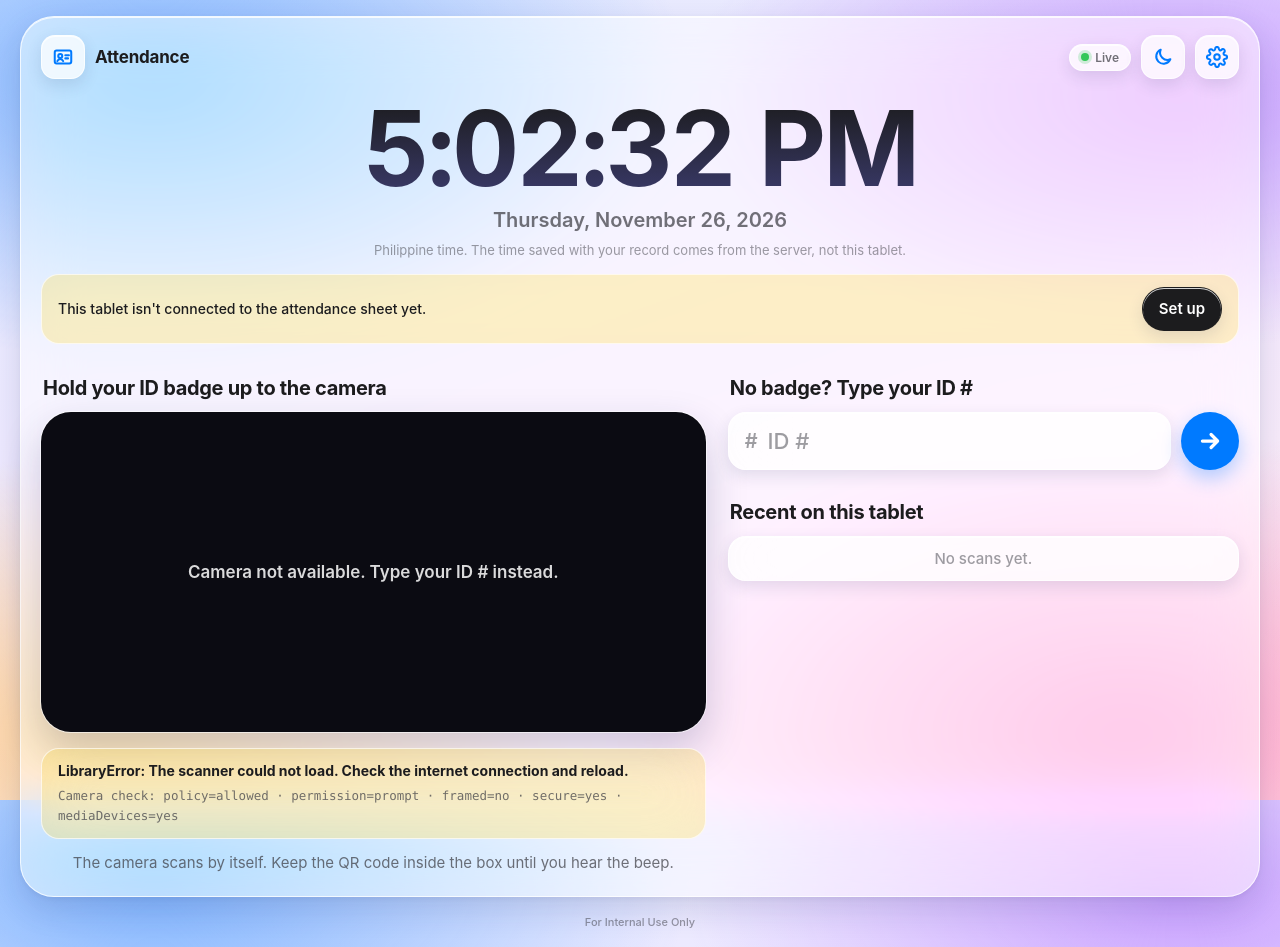
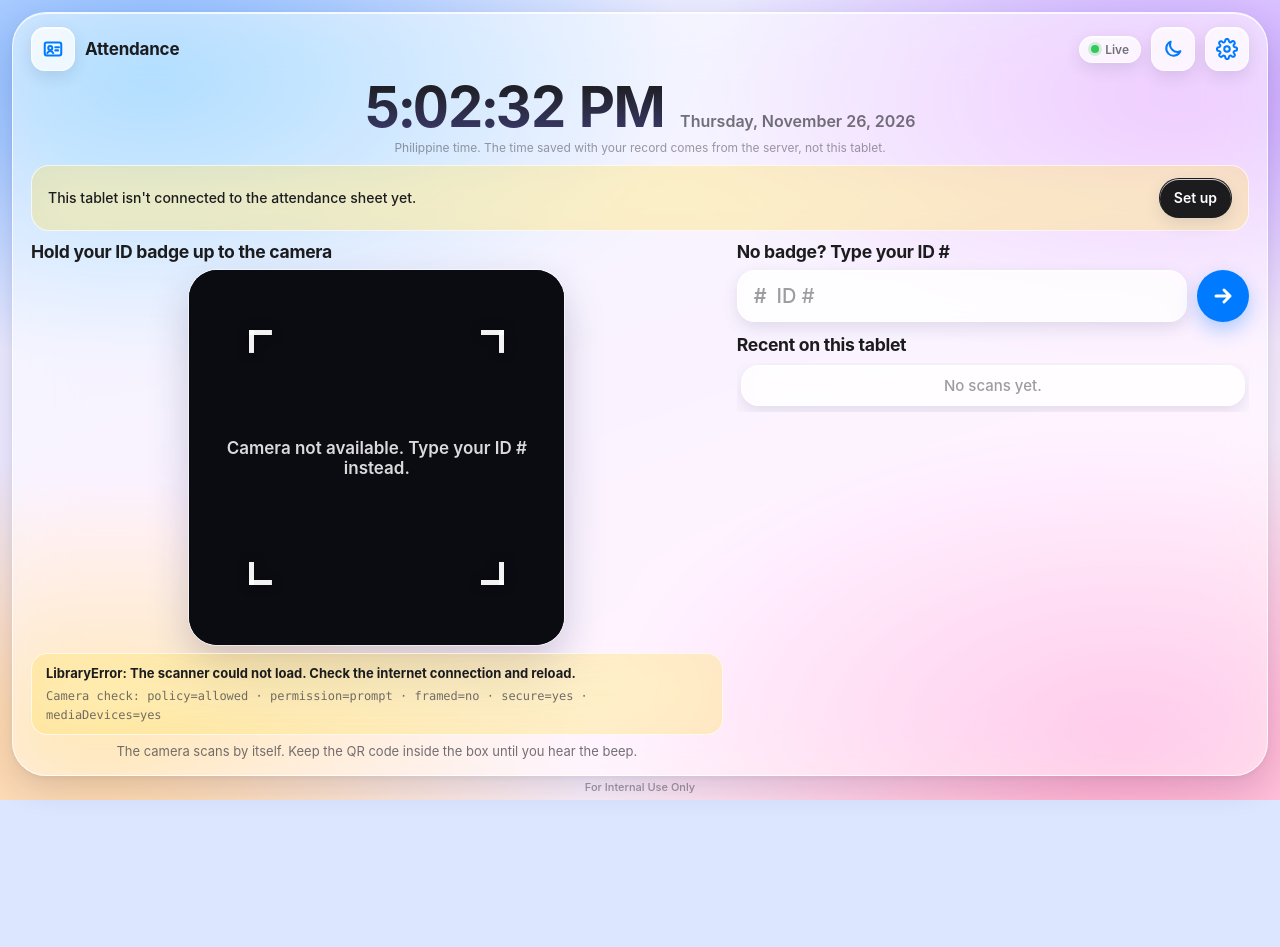
Before and after one commit to Me7o-11/attendance-scanner, a plain HTML site: page kiosk/index.html in a window 1280 px wide. After the commit the page ends 800 px from the top, so only its background shows below. Drawn offline with Linux system fonts and the light colour scheme.

Commit message:
Update index.html

```diff
--- a/kiosk/index.html
+++ b/kiosk/index.html
@@ -231,48 +231,133 @@
     footer { text-align: center; font-size: 11px; font-weight: 500; color: var(--label-3); padding: 6px 16px 18px; }
 
 
-      /* Kiosk page */
-      .app.kiosk { max-width: 1240px; }
-      .kgrid { display: grid; gap: 22px; grid-template-columns: 1fr; margin-top: 6px; }
-      .kgrid > * { min-width: 0; }
-      @media (min-width: 900px) and (orientation: landscape) {
-        .kgrid { grid-template-columns: minmax(0, 1.3fr) minmax(0, 1fr); align-items: start; }
+    /* ===== Kiosk page: everything fits on one screen, on any device ===== */
+    html, body { height: 100%; }
+    body { height: 100vh; height: 100dvh; display: flex; flex-direction: column; overflow: hidden; }
+    .app.kiosk {
+      flex: 1 1 auto; min-height: 0;
+      width: calc(100% - 24px); max-width: 1280px;
+      margin: 12px auto 2px; padding: 14px 18px 16px;
+      display: flex; flex-direction: column; gap: 10px; overflow: hidden;
     }
-      .side { display: grid; grid-template-columns: minmax(0, 1fr); gap: 4px; align-content: start; }
-      .btn.small { min-height: 44px; font-size: 15px; padding: 0 16px; }
-      .entry { display: flex; gap: 10px; align-items: stretch; }
-      .btn.sq { width: 58px; min-width: 58px; padding: 0; }
-      .btn.sq svg { width: 26px; height: 26px; }
+    @media (max-width: 480px) {
+      .app.kiosk { width: calc(100% - 12px); margin: 6px auto 2px; padding: 10px 12px 12px; gap: 8px; border-radius: 26px; }
+    }
+    footer { flex: 0 0 auto; padding: 2px 16px 6px; }
 
-      .setup-banner { display: flex; align-items: center; justify-content: space-between; gap: 12px; flex-wrap: wrap; }
+    /* Compact clock */
+    .app.kiosk .hero {
+      margin: 0; display: flex; align-items: baseline; justify-content: center;
+      gap: 2px 16px; flex-wrap: wrap; text-align: center;
+    }
+    .app.kiosk .clock { display: inline-block; font-size: clamp(32px, min(9vw, 7vh), 76px); letter-spacing: -1.5px; }
+    .app.kiosk .date { display: inline-block; margin: 0; font-size: clamp(13px, 2vh, 18px); }
+    .app.kiosk .tz-note { margin: -4px 0 0; font-size: 12px; }
+    .app.kiosk .section { margin: 0; font-size: clamp(15px, 2.2vh, 19px); }
+    @media (max-height: 760px) { .app.kiosk .tz-note { display: none; } }
 
-      .cam-title { display: flex; align-items: center; justify-content: space-between; gap: 12px; flex-wrap: wrap; }
-      .cam-title .section { margin: 26px 2px 12px; }
+    .setup-banner { margin: 0; display: flex; align-items: center; justify-content: space-between; gap: 12px; flex-wrap: wrap; }
+    .btn.small { min-height: 40px; font-size: 14px; padding: 0 14px; }
+
+    /* Main area: camera + side panel */
+    .kgrid {
+      flex: 1 1 auto; min-height: 0;
+      display: grid; gap: 14px;
+      grid-template-columns: minmax(0, 1fr);
+      grid-template-rows: minmax(0, 1fr) auto;          /* narrow: camera on top, panel below */
+    }
+    @media (min-aspect-ratio: 1/1) {                      /* wide: camera left, panel right */
+      .kgrid { grid-template-columns: minmax(0, 1.35fr) minmax(280px, 1fr); grid-template-rows: minmax(0, 1fr); }
+    }
+    .kgrid > * { min-width: 0; min-height: 0; }
+
+    /* Camera: a square that fills the space left over */
+    .cam-card { display: flex; flex-direction: column; gap: 8px; min-height: 0; }
+    .cam-title { display: flex; align-items: center; justify-content: space-between; gap: 10px; }
+    .cam-stage {
+      flex: 1 1 auto; min-height: 150px;
+      container-type: size;
+      display: grid; place-items: center;
+    }
     .viewer {
-        position: relative; background: #0B0B12; min-height: 320px;
-        border-radius: 30px; overflow: hidden;
+      position: relative;
+      width: min(100%, 55vh);                             /* fallback for older browsers */
+      aspect-ratio: 1 / 1;
+      background: #0B0B12; border-radius: 28px; overflow: hidden;
       box-shadow: 0 0 0 1px rgba(255, 255, 255, 0.6), 0 18px 40px rgba(31, 38, 89, 0.22);
     }
-      #reader { width: 100%; }
-      #reader video { width: 100% !important; display: block; object-fit: cover; }
+    @supports (width: 1cqmin) {
+      .viewer { width: 100cqmin; }                        /* the largest square that fits */
+    }
+    #reader { position: absolute !important; inset: 0; width: 100% !important; height: 100% !important; border: 0 !important; }
+    #reader video {
+      position: absolute; inset: 0;
+      width: 100% !important; height: 100% !important;
+      object-fit: cover; display: block;
+    }
+    #reader canvas, #reader img, #qr-shaded-region { display: none !important; }
     .viewer.mirror #reader video { transform: scaleX(-1); }
+
+    /* Scan guide (corner brackets) */
+    .scan-frame {
+      position: absolute; inset: 16%; z-index: 3; pointer-events: none;
+      --c: rgba(255, 255, 255, 0.95); --l: clamp(22px, 9%, 46px); --w: 5px;
+      background:
+        linear-gradient(var(--c), var(--c)) left top / var(--l) var(--w),
+        linear-gradient(var(--c), var(--c)) left top / var(--w) var(--l),
+        linear-gradient(var(--c), var(--c)) right top / var(--l) var(--w),
+        linear-gradient(var(--c), var(--c)) right top / var(--w) var(--l),
+        linear-gradient(var(--c), var(--c)) left bottom / var(--l) var(--w),
+        linear-gradient(var(--c), var(--c)) left bottom / var(--w) var(--l),
+        linear-gradient(var(--c), var(--c)) right bottom / var(--l) var(--w),
+        linear-gradient(var(--c), var(--c)) right bottom / var(--w) var(--l);
+      background-repeat: no-repeat;
+      filter: drop-shadow(0 0 6px rgba(0, 0, 0, 0.45));
+    }
     .viewer .placeholder {
-        position: absolute; inset: 0; display: flex; align-items: center; justify-content: center;
-        color: rgba(255, 255, 255, 0.85); text-align: center; padding: 24px; font-size: 17px; font-weight: 600;
+      position: absolute; inset: 0; z-index: 2; display: flex; align-items: center; justify-content: center;
+      color: rgba(255, 255, 255, 0.85); text-align: center; padding: 24px; font-size: clamp(14px, 2.2vh, 17px); font-weight: 600;
+      background: #0B0B12;
     }
-      .viewer .result { position: absolute; left: 14px; right: 14px; bottom: 14px; margin: 0; z-index: 5; background: #FFFFFF; }
-      /* Solid tints over the dark camera so the text stays readable */
+
+    /* Result card over the camera (solid so it stays readable) */
+    .viewer .result {
+      position: absolute; left: 10px; right: 10px; bottom: 10px; margin: 0; z-index: 5;
+      padding: 12px 14px; font-size: 16px; background: #FFFFFF;
+    }
+    .viewer .result .name { font-size: clamp(20px, 4.5cqmin, 30px); }
+    .viewer .result .line { margin-top: 6px; }
     .viewer .result.ok { background: linear-gradient(135deg, #CBF2D5 0%, #FFFFFF 100%); }
     .viewer .result.info { background: linear-gradient(135deg, #CCE4FF 0%, #FFFFFF 100%); }
     .viewer .result.error { background: linear-gradient(135deg, #FFD3D0 0%, #FFFFFF 100%); }
-      .cam-hint { margin: 14px 4px 0; font-size: 15px; color: var(--label-2); text-align: center; }
+
+    .cam-hint { margin: 0 4px; font-size: 13px; color: var(--label-2); text-align: center; }
+    @media (max-height: 760px) { .cam-hint { display: none; } }
     .diag {
-        margin-top: 16px; padding: 12px 16px; font-size: 14px; line-height: 1.45;
-        background: rgba(255, 204, 0, 0.22); border: 1px solid rgba(255, 255, 255, 0.7); border-radius: 18px;
+      padding: 10px 14px; font-size: 13px; line-height: 1.4; max-height: 22vh; overflow: auto;
+      background: rgba(255, 204, 0, 0.22); border: 1px solid rgba(255, 255, 255, 0.7); border-radius: 16px;
       -webkit-backdrop-filter: var(--blur); backdrop-filter: var(--blur);
     }
     .diag b { display: block; margin-bottom: 4px; }
-      .diag code { font-family: ui-monospace, SFMono-Regular, Menlo, Consolas, monospace; font-size: 12.5px; word-break: break-word; color: var(--label-2); }
+    .diag code { font-family: ui-monospace, SFMono-Regular, Menlo, Consolas, monospace; font-size: 12px; word-break: break-word; color: var(--label-2); }
+
+    /* Side panel: typing box + recent scans (scrolls inside itself) */
+    .side { display: flex; flex-direction: column; gap: 12px; min-height: 0; }
+    .side > section { min-height: 0; display: flex; flex-direction: column; gap: 8px; }
+    .side .recent-wrap { flex: 1 1 auto; }
+    .entry { display: flex; gap: 10px; align-items: stretch; }
+    .entry .field { min-height: 52px; }
+    .entry .field input { font-size: 20px; padding: 8px 0; }
+    .btn.sq { width: 52px; min-width: 52px; min-height: 52px; padding: 0; }
+    .btn.sq svg { width: 24px; height: 24px; }
+    #recent { overflow-y: auto; min-height: 0; padding: 2px 4px 6px; gap: 8px; }
+    #recent li { padding: 10px 14px; }
+    details.supervisor { margin-top: 0; }
+    @media (max-aspect-ratio: 999/1000) {
+      .side { flex-direction: column; }
+      #recent { max-height: 17vh; }
+      .side .recent-wrap .section { font-size: 15px; }
+    }
 
     /* Settings sheet */
     dialog {
@@ -402,10 +487,13 @@
             <h2 class="section">Hold your ID badge up to the camera</h2>
             <button class="btn small" id="switchBtn" type="button" hidden>Switch camera</button>
           </div>
+          <div class="cam-stage">
             <div class="viewer" id="viewer">
               <div id="reader"></div>
+              <div class="scan-frame" aria-hidden="true"></div>
               <div class="placeholder" id="placeholder">Starting camera...</div>
               <section id="resultCard" class="result" hidden aria-live="polite"></section>
+            </div>
           </div>
           <div class="diag" id="diag" hidden></div>
           <p class="cam-hint" id="camHint">The camera scans by itself. Keep the QR code inside the box until you hear the beep.</p>
@@ -442,7 +530,7 @@
             </details>
           </section>
 
-          <section>
+          <section class="recent-wrap">
             <h2 class="section">Recent on this tablet</h2>
             <ul id="recent"><li class="empty">No scans yet.</li></ul>
           </section>
@@ -764,12 +852,11 @@
       let cameras = [];
       let cameraIndex = -1;
 
+      // No qrbox: the whole camera frame is scanned, so a badge anywhere in view is read.
+      // The corner brackets on screen are only a guide. A square stream fits the square viewer.
       const scanConfig = {
         fps: 10,
-        qrbox: function (w, h) {
-          const size = Math.floor(Math.min(w, h) * 0.65);
-          return { width: Math.max(size, 160), height: Math.max(size, 160) };
-        }
+        aspectRatio: 1.0
       };
 
       function onDecoded(text) {
```
Lines whose indentation alone changed are shown as unchanged.
